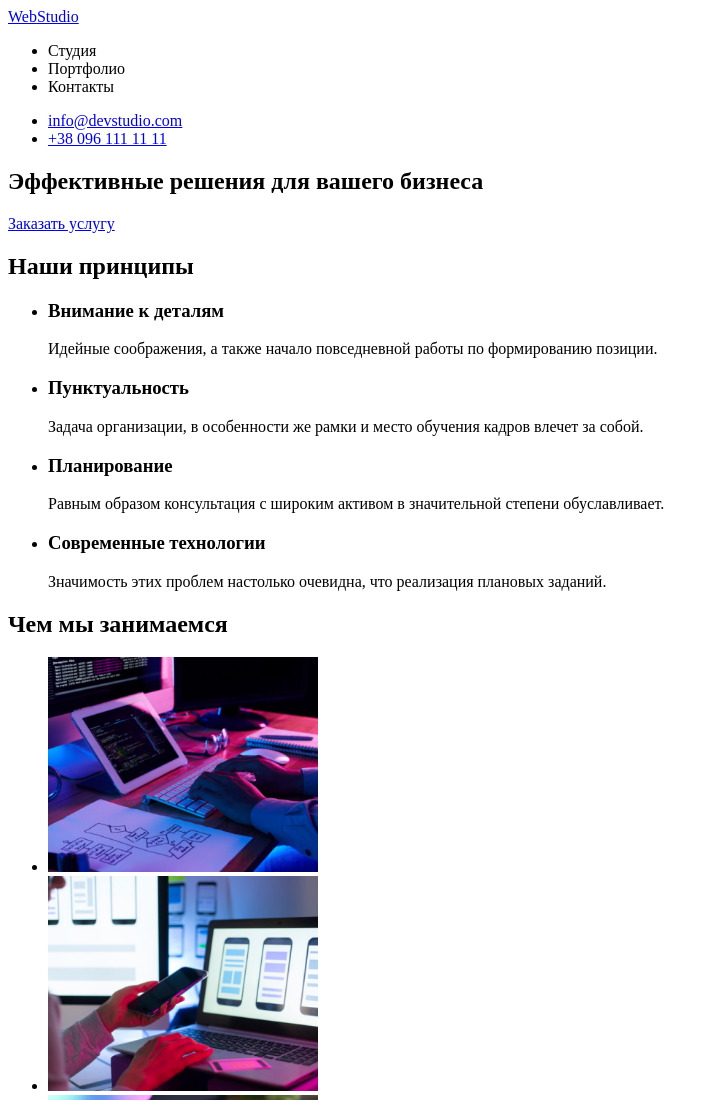
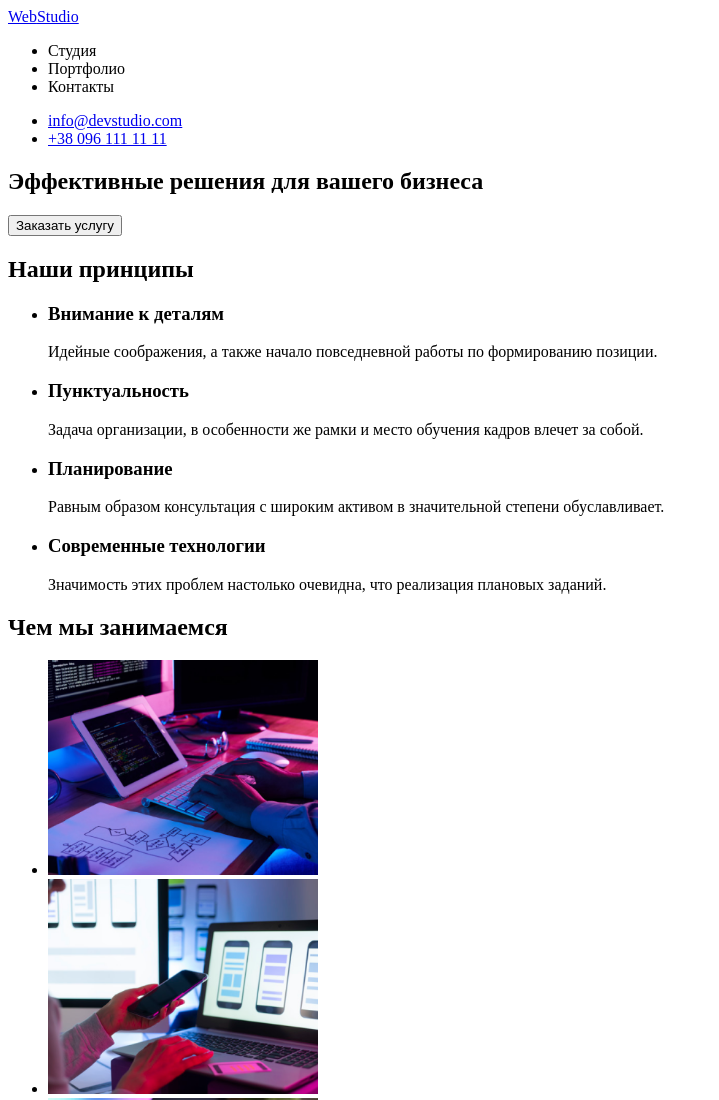
Before and after one commit to VladKryvenko/Web-Studio-01, a plain HTML site: page index.html in a window 1280 px wide. Shown: the top 1100 px of the page, without its empty margins (0-719 px from the left). Drawn offline with Linux system fonts and the light colour scheme.

Commit message:
button changes

```diff
--- a/index.html
+++ b/index.html
@@ -27,7 +27,8 @@
 	<div>
 		<section>
 			<h1>Эффективные решения для вашего бизнеса</h1>
-			<a href="#">Заказать услугу</a>
+			<button type="button">Заказать услугу</button>
+			<!--<a href="#">Заказать услугу</a>-->
 		</section>
 	</div>
 	<main>
```
